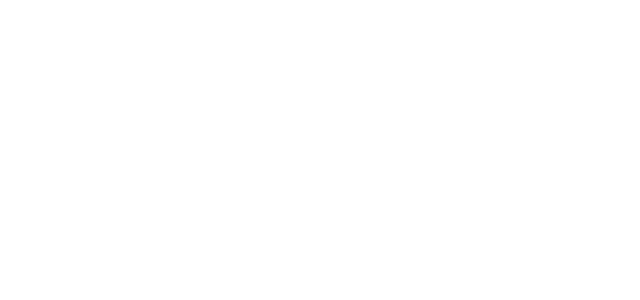
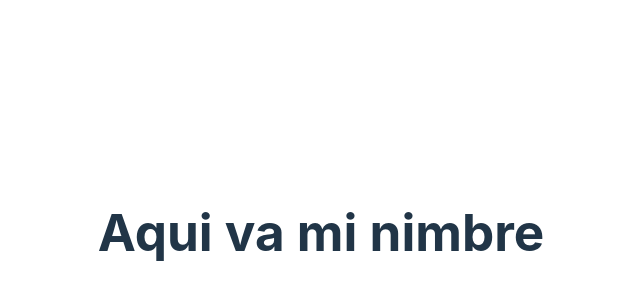
Before and after one commit to Alfonzzoj/alfonzzoj-jweb, a React (Vite) app: page / in a window 1280 px wide. Shown: the part 168-468 px from the top of the page, without its empty margins (319-959 px from the left). Built offline with nearby package versions, Linux system fonts and the light colour scheme; the HTML template or start-up script is replaced by a standard one.

Commit message:
Creando estructura basica de los widgets

```diff
--- a/src/App.tsx
+++ b/src/App.tsx
@@ -1,6 +1,7 @@
 //import { useState } from 'react'
 // import reactLogo from './assets/react.svg'
 // import viteLogo from '/vite.svg'
+import { Name } from './components/1x2/name.tsx';
 import './App.css'
 
 function App() {
@@ -9,7 +10,7 @@ function App() {
   return (
     <>
       <div className='home bentox'>
-
+        <Name />
       </div>
     </>
   )
--- a/src/components/1x2/name.tsx
+++ b/src/components/1x2/name.tsx
@@ -0,0 +1,14 @@
+// import { type TodoTitle } from "../types"
+// import { CreateTodo } from "./CreateTodo"
+
+// interface Props{
+//   saveTodo: ({title}: TodoTitle ) => void
+// }
+
+export const Name: React.FC = () => {
+  return (
+    <div className='widget1x2'>
+      <h1>Aqui va mi nimbre</h1>
+    </div>
+  )
+}
```
Also changed, not shown: src/components/1x2/personalRoll.tsx (+7 -0 lines), src/components/1x2/skills.tsx (+7 -0 lines), src/components/2x1/spotify.tsx (+7 -0 lines), src/components/2x2/personalImg.tsx (+7 -0 lines).
